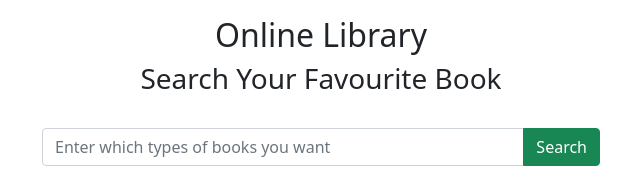
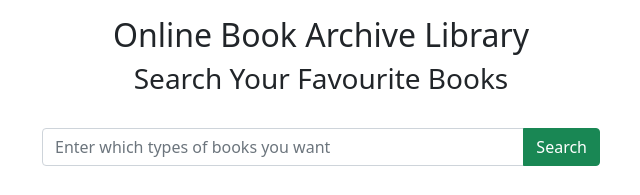
Before and after one commit to Nasim-Bin-kamal/books-archive-library-website, a plain HTML site: page index.html in a window 1280 px wide. Shown: the whole page, without its empty margins (319-959 px from the left). Drawn offline with nearby package versions, Linux system fonts and the light colour scheme.

Commit message:
fix some issues

```diff
--- a/index.html
+++ b/index.html
@@ -19,8 +19,8 @@
         <header>
             <section class="container">
                 <div class="text-center my-3">
-                    <h2>Online Library</h2>
-                    <h3>Search Your Favourite Book</h3>
+                    <h2>Online Book Archive Library</h2>
+                    <h3>Search Your Favourite Books</h3>
                 </div>
 
                 <!-------------------------
--- a/js/app.js
+++ b/js/app.js
@@ -44,7 +44,7 @@ const loadBooksData = () => {
 
 // display books data
 const displayBooks = booksData => {
-    // console.log(booksData);
+    console.log(booksData);
     const { docs, numFound } = booksData;
     const totalBooks = document.getElementById('total-books');
     totalBooks.textContent = '';
@@ -56,15 +56,13 @@ const displayBooks = booksData => {
     `;
 
     const requiredBooks = docs.slice(0, 8);
-    console.log(requiredBooks);
     const booksContainer = document.getElementById('display-books');
     booksContainer.textContent = '';
     requiredBooks.forEach(book => {
-        console.log(book);
         const booksDiv = document.createElement('div');
         booksDiv.classList.add('col');
         booksDiv.innerHTML = `
-    <img src="https://covers.openlibrary.org/b/id/${book.cover_i}-M.jpg" class="card-img-top" alt="Book Cover Image">
+    <img src="https://covers.openlibrary.org/b/id/${book.cover_i}-M.jpg" class="card-img-top w-75" alt="Book Cover Image">
     <div class="card-body">
         <h5 class="card-title fw-bold">Book Name: ${book?.title ?? ''}</h5>
         <p><span class="fw-bold">Author Name:</span> ${book?.author_name ?? ''}</p>
```
